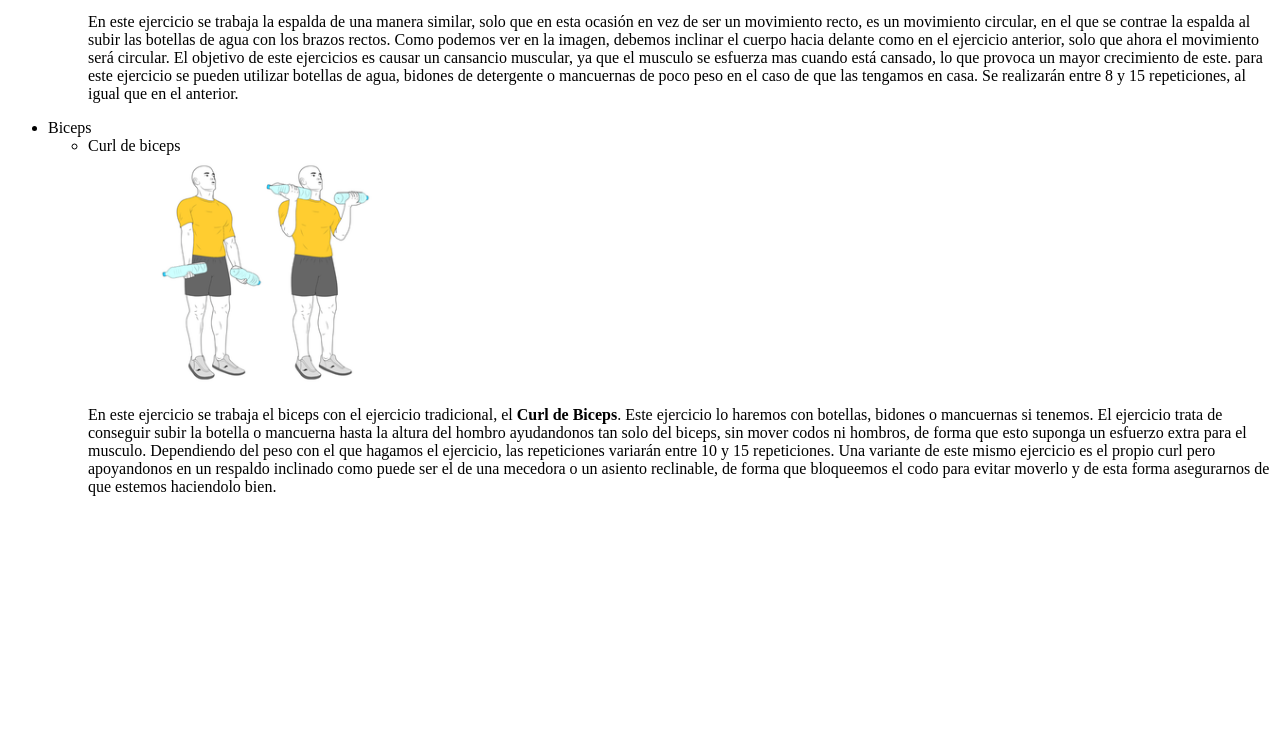
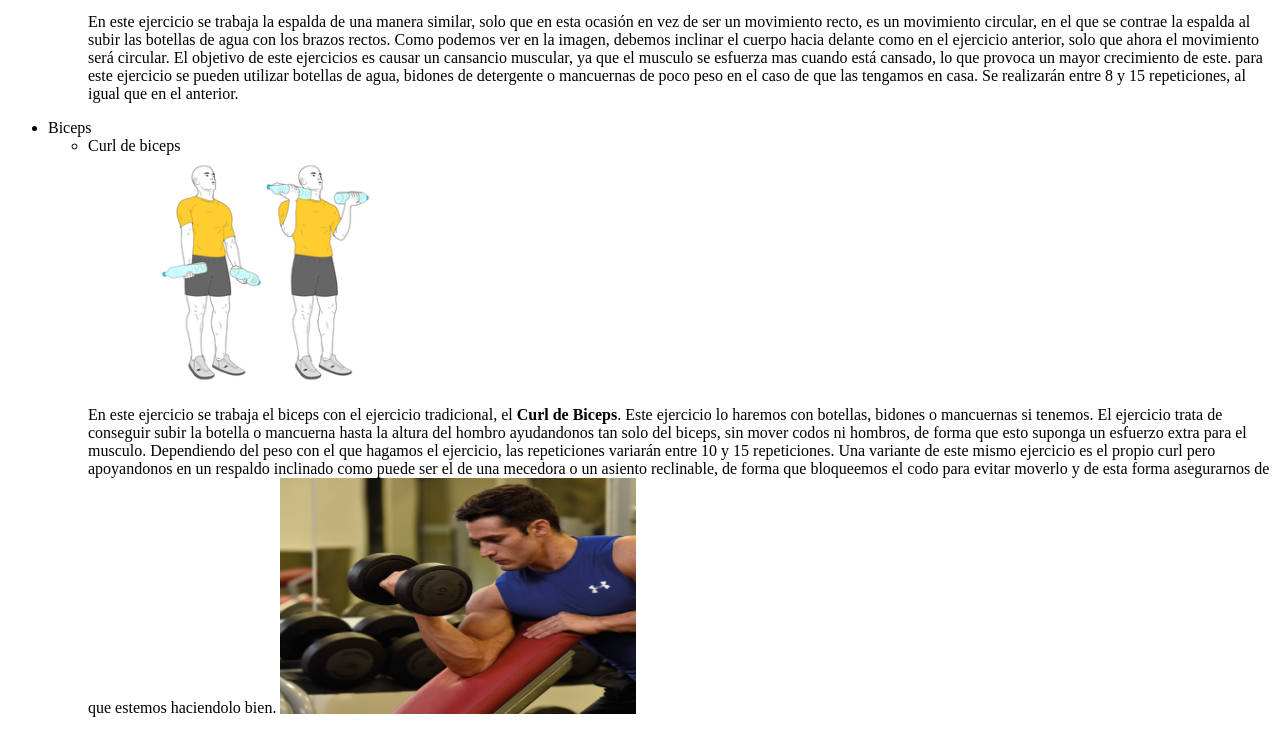
Before and after one commit to Dabellanm/ponteenforma, a plain HTML site: page index.html in a window 1280 px wide. Shown: the part 4867-5601 px from the top of the page. Before the commit the page ends 5379 px from the top, so only its background shows below. Drawn offline with Linux system fonts and the light colour scheme.

Commit message:
Update index.html

```diff
--- a/index.html
+++ b/index.html
@@ -135,7 +135,8 @@ Para ganar masa muscular, es muy importante entrenar los distintos grupos muscul
 		<img src="CurlBiceps.png"height="30%"width="30%"></img>
 <p>
 	En este ejercicio se trabaja el biceps con el ejercicio tradicional, el <b>Curl de Biceps</b>. Este ejercicio lo haremos con botellas, bidones o mancuernas si tenemos. El ejercicio trata de conseguir subir la botella o mancuerna hasta la altura del hombro ayudandonos tan solo del biceps, sin mover codos ni hombros, de forma que esto suponga un esfuerzo extra para el musculo. Dependiendo del peso con el que hagamos el ejercicio, las repeticiones variarán entre 10 y 15 repeticiones. Una variante de este mismo ejercicio es el propio curl pero apoyandonos en un respaldo inclinado como puede ser el de una mecedora o un asiento reclinable, de forma que bloqueemos el codo para evitar moverlo y de esta forma asegurarnos de que estemos haciendolo bien.
-	<img src="
+	<img src="CurlBicepsRespaldo.png"height="30%"width="30%"></img>
+
 </p>
 	</ul>
 </ul>
```
